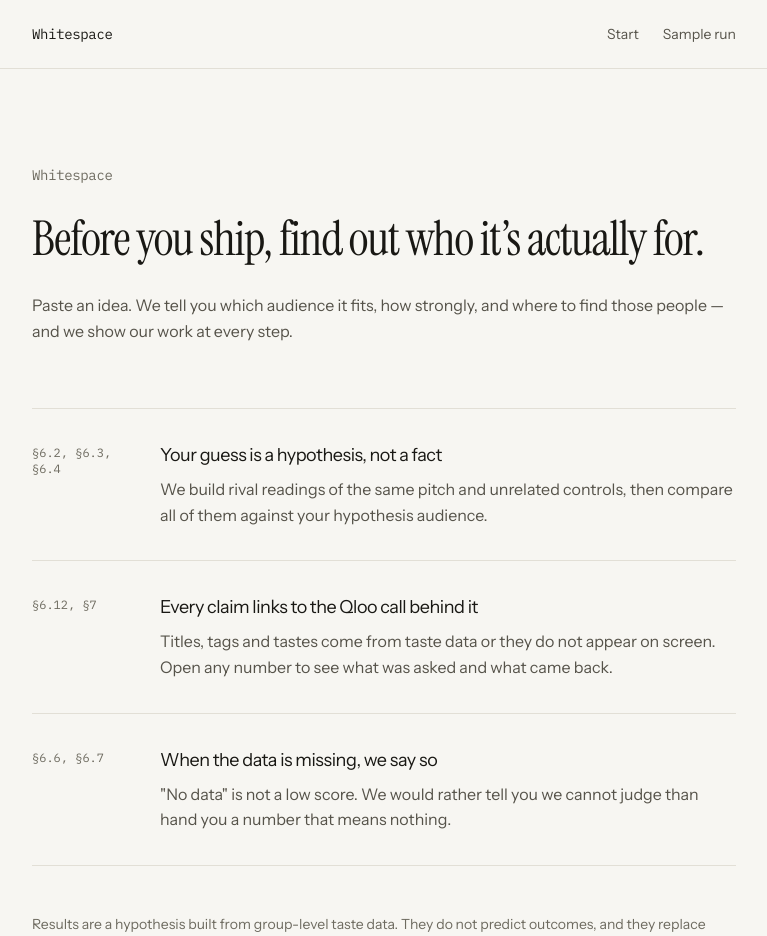
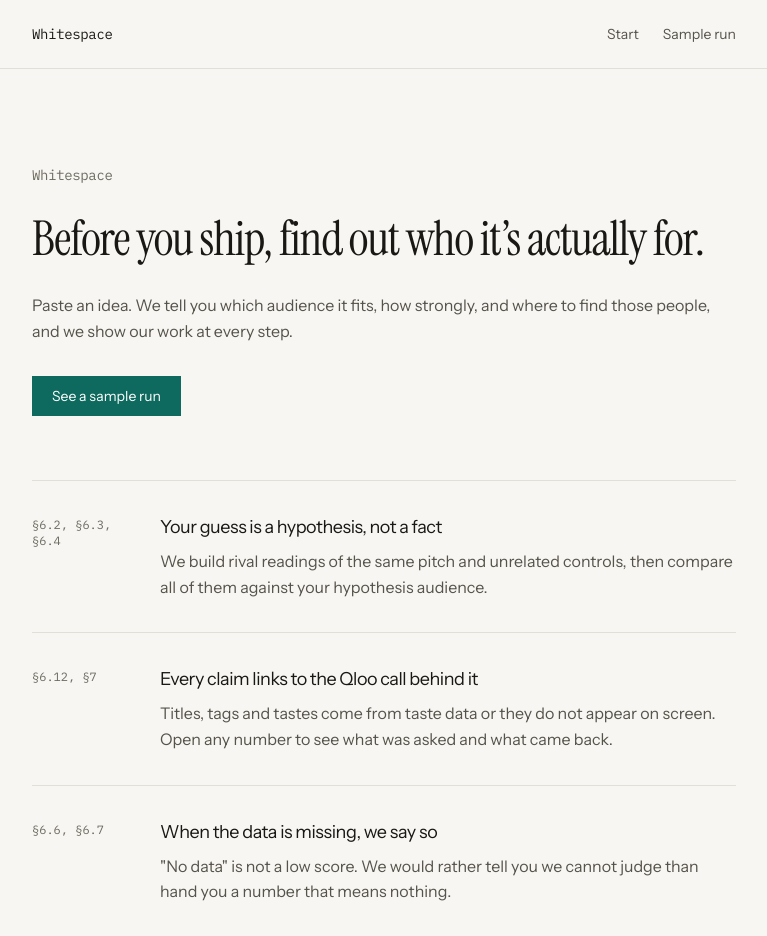
Before and after one commit to DammyCodes-all/whitespace, a Next.js app: page / in a window 1280 px wide. Shown: the top 936 px of the page, without its empty margins (256-1023 px from the left). Built offline with nearby package versions, Linux system fonts and the light colour scheme.

Commit message:
chore: add sample-run CTA and honest copy on home

```diff
--- a/src/app/page.tsx
+++ b/src/app/page.tsx
@@ -1,3 +1,5 @@
+import Link from "next/link";
+
 const principles = [
   {
     title: "Your guess is a hypothesis, not a fact",
@@ -30,8 +32,17 @@ export default function Home() {
 
         <p className="mt-6 max-w-prose text-body text-ink-2">
           Paste an idea. We tell you which audience it fits, how strongly, and
-          where to find those people &mdash; and we show our work at every step.
+          where to find those people, and we show our work at every step.
         </p>
+
+        <div className="mt-8">
+          <Link
+            href="/run"
+            className="inline-block bg-measured px-5 py-2.5 text-sm text-white transition-transform duration-150 ease-out active:scale-[0.97]"
+          >
+            See a sample run
+          </Link>
+        </div>
 
         <div className="mt-16 border-t border-rule">
           {principles.map((principle) => (
@@ -56,7 +67,7 @@ export default function Home() {
 
         <p className="mt-12 text-sm text-ink-3">
           Results are a hypothesis built from group-level taste data. They do
-          not predict outcomes, and they replace talking to real people.
+          not predict outcomes, and they never replace talking to real people.
         </p>
       </div>
     </main>
```
